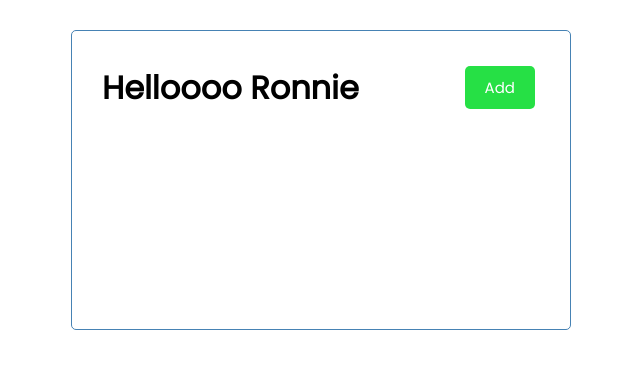
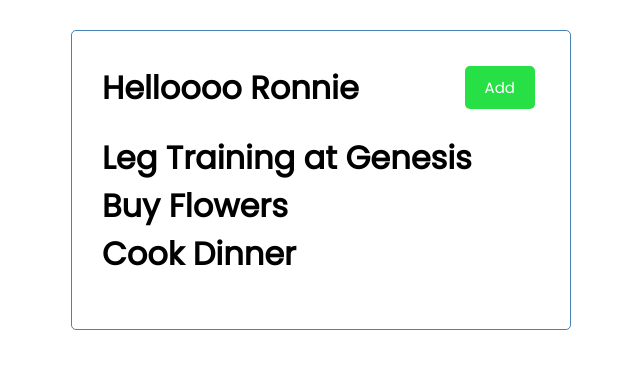
Before and after one commit to BlissfulCoda/React-task-tracker, a React (Create React App) app: page / in a window 1280 px wide. Shown: the top 368 px of the page, without its empty margins (319-959 px from the left). Built offline with nearby package versions, Linux system fonts and the light colour scheme.

Commit message:
tasks are mapped to the ui

```diff
--- a/src/App.js
+++ b/src/App.js
@@ -1,11 +1,13 @@
-import Header from './components/Header'
+import Header from './components/Header';
+import Task from './components/Task'
 
 const App = () => {
   return (
     <div className="container">
-    <Header/>
+      <Header />
+      <Task />
     </div>
-  )
-}
+  );
+};
 
 export default App;
--- a/src/components/Button.js
+++ b/src/components/Button.js
@@ -1,20 +1,23 @@
 import PropTypes from 'prop-types';
 
-const Button = ({ color, text}) => {
+const Button = ({ color, text, onClick }) => {
   return (
     <div>
-      <button style={{background: color}} className="btn">{text}</button>
+      <button onClick={onClick} style={{ background: color }} className="btn">
+        {text}
+      </button>
     </div>
   );
 };
 
 Button.defaultProps = {
-    color: 'steel-blue'
-}
+  color: 'steel-blue'
+};
 
 Button.propTypes = {
-    text: PropTypes.string,
-    color: PropTypes.string
-}
+  text: PropTypes.string,
+  color: PropTypes.string,
+  onClick: PropTypes.func,
+};
 
 export default Button;
--- a/src/components/Header.js
+++ b/src/components/Header.js
@@ -1,10 +1,14 @@
 import Button from './Button'
 
 const Header = ({ name }) => {
+    const onClick = () => {
+        alert('clicked...')
+    }
+
     return (
         <header className='header'>
             <h1> Helloooo {name}</h1>
-            <Button color="rgb(38, 224, 69)" text="Add"/>
+            <Button color="rgb(38, 224, 69)" text="Add" onClick={onClick}/>
         </header>
     )
 }
--- /dev/null
+++ b/src/components/Task.js
@@ -0,0 +1,32 @@
+const tasks = [
+  {
+    id: 1,
+    text: 'Leg Training at Genesis',
+    day: 'Monday 4th 6pm',
+    reminder: true
+  },
+  {
+    id: 2,
+    text: 'Buy Flowers',
+    day: 'Wednesday Eastern Time',
+    reminder: false
+  },
+  {
+    id: 3,
+    text: 'Cook Dinner',
+    day: 'Saturday, 7pm',
+    reminder: true
+  }
+];
+
+const Task = () => {
+  return (
+    <>
+      {tasks.map(task => (
+        <h1 key={task.id}>{task.text}</h1>
+      ))}
+    </>
+  );
+};
+
+export default Task;
```
Also changed, not shown: 1 other file (tests, documents, lock files or other folders).
